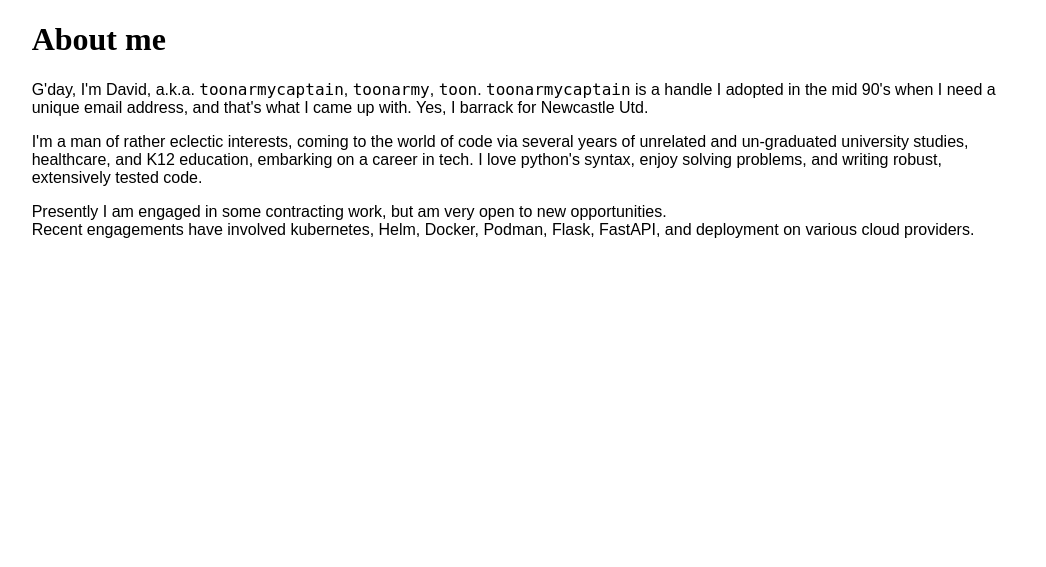
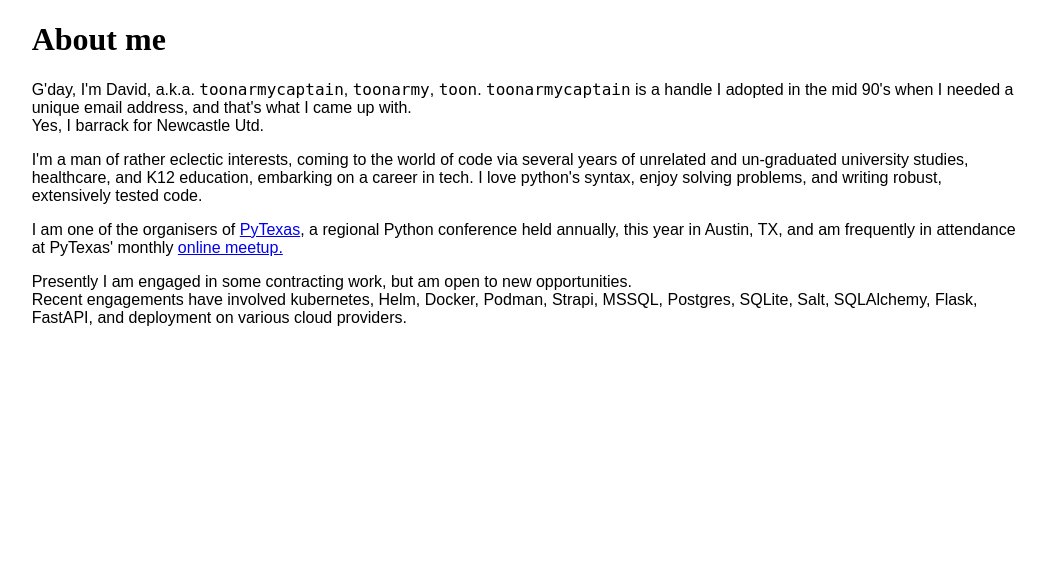
Before and after one commit to toonarmycaptain/toonarmycaptain_website, a Flask app: page /about/ in a window 1280 px wide. Shown: the part 73-640 px from the top of the page, without its empty margins (113-1159 px from the left). Run offline with Flask 3, Linux system fonts and the light colour scheme; parts of the project's set-up code (start-up, migrations or seed data) failed here and were passed over; some libraries are stand-ins or nearby versions.

Commit message:
Update about.html

```diff
--- a/toonarmycaptain_website/templates/about.html
+++ b/toonarmycaptain_website/templates/about.html
@@ -10,16 +10,20 @@
         <div class="about_bio">
             <p>G'day, I'm David, a.k.a. <span class="handle">toonarmycaptain</span>, <span
                     class="handle">toonarmy</span>, <span class="handle">toon</span>. <span class="handle">toonarmycaptain</span>
-                is a handle I adopted in the mid 90's when I need a unique email address, and that's what I came up
-                with. Yes, I barrack for Newcastle Utd.</p>
+                is a handle I adopted in the mid 90's when I needed a unique email address, and that's what I came up
+                with. <br>
+                Yes, I barrack for Newcastle Utd.</p>
 
             <p>I'm a man of rather eclectic interests, coming to the world of code via several years of unrelated and
                 un-graduated university studies, healthcare, and K12 education, embarking on a career in tech. I love
                 python's syntax, enjoy solving problems, and writing robust, extensively tested code.</p>
 
+           <p>I am one of the organisers of <a href="https://www.pytexas.org/">PyTexas</a>, a regional Python conference held annually, this year in Austin, TX, and am frequently in attendance at PyTexas' monthly <a href="https://meetup.pytexas.org/">online meetup.</a></p>
 
-            <p>Presently I am engaged in some contracting work, but am very open to new opportunities.<br>
-                Recent engagements have involved kubernetes, Helm, Docker, Podman, Flask, FastAPI, and deployment on various cloud providers.</p>
+
+
+            <p>Presently I am engaged in some contracting work, but am open to new opportunities.<br>
+               Recent engagements have involved kubernetes, Helm, Docker, Podman, Strapi, MSSQL, Postgres, SQLite, Salt, SQLAlchemy, Flask, FastAPI, and deployment on various cloud providers.</p>
         </div>
     </div>
 {% endblock %}
```
